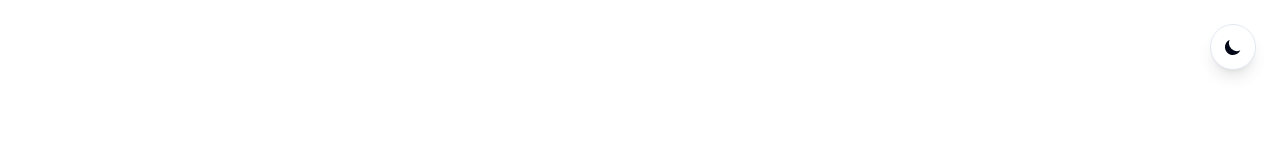
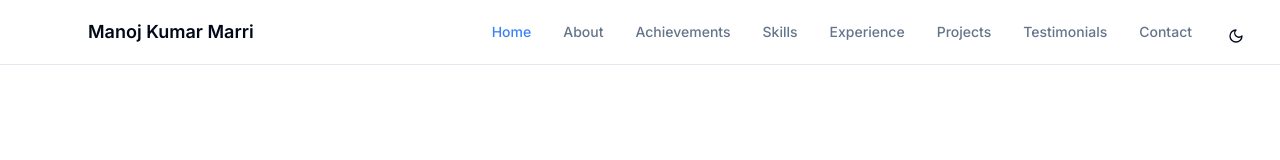
Before and after one commit to marri26/manoj-marri-portfolio-site, a React (Vite) app: page / in a window 1280 px wide. Shown: the top 160 px of the page. Built offline with nearby package versions, Linux system fonts and the light colour scheme.

Commit message:
Add sticky navbar for section navigation
Implement a sticky navbar at the top of the website that allows users to scroll to different sections. The navbar should remain accessible at any scroll depth.

```diff
--- a/src/components/DarkModeToggle.tsx
+++ b/src/components/DarkModeToggle.tsx
@@ -1,48 +1,39 @@
 
-import { useState, useEffect } from 'react';
+import { Moon, Sun } from "lucide-react";
+import { Button } from "@/components/ui/button";
+import { useEffect, useState } from "react";
 
 const DarkModeToggle = () => {
   const [isDark, setIsDark] = useState(false);
 
   useEffect(() => {
-    const savedTheme = localStorage.getItem('theme');
-    const prefersDark = window.matchMedia('(prefers-color-scheme: dark)').matches;
-
-    if (savedTheme === 'dark' || (!savedTheme && prefersDark)) {
-      setIsDark(true);
-      document.documentElement.classList.add('dark');
-    }
+    const saved = localStorage.getItem('theme');
+    const isDarkMode = saved === 'dark' || (!saved && window.matchMedia('(prefers-color-scheme: dark)').matches);
+    setIsDark(isDarkMode);
+    document.documentElement.classList.toggle('dark', isDarkMode);
   }, []);
 
-  const toggleDarkMode = () => {
+  const toggleTheme = () => {
     const newTheme = !isDark;
     setIsDark(newTheme);
-
-    if (newTheme) {
-      document.documentElement.classList.add('dark');
-      localStorage.setItem('theme', 'dark');
-    } else {
-      document.documentElement.classList.remove('dark');
-      localStorage.setItem('theme', 'light');
-    }
+    document.documentElement.classList.toggle('dark', newTheme);
+    localStorage.setItem('theme', newTheme ? 'dark' : 'light');
   };
 
   return (
-    <button
-      onClick={toggleDarkMode}
-      className="fixed top-6 right-6 z-50 p-3 rounded-full bg-card border shadow-lg hover:scale-110 transition-all duration-200"
-      aria-label="Toggle dark mode"
+    <Button
+      variant="ghost"
+      size="icon"
+      onClick={toggleTheme}
+      className="fixed top-4 right-6 z-50 md:top-4 md:right-6"
+      aria-label="Toggle theme"
     >
       {isDark ? (
-        <svg className="w-5 h-5" fill="currentColor" viewBox="0 0 20 20">
-          <path fillRule="evenodd" d="M10 2a1 1 0 011 1v1a1 1 0 11-2 0V3a1 1 0 011-1zm4 8a4 4 0 11-8 0 4 4 0 018 0zm-.464 4.95l.707.707a1 1 0 001.414-1.414l-.707-.707a1 1 0 00-1.414 1.414zm2.12-10.607a1 1 0 010 1.414l-.706.707a1 1 0 11-1.414-1.414l.707-.707a1 1 0 011.414 0zM17 11a1 1 0 100-2h-1a1 1 0 100 2h1zm-7 4a1 1 0 011 1v1a1 1 0 11-2 0v-1a1 1 0 011-1zM5.05 6.464A1 1 0 106.465 5.05l-.708-.707a1 1 0 00-1.414 1.414l.707.707zm1.414 8.486l-.707.707a1 1 0 01-1.414-1.414l.707-.707a1 1 0 011.414 1.414zM4 11a1 1 0 100-2H3a1 1 0 000 2h1z" clipRule="evenodd" />
-        </svg>
+        <Sun className="h-5 w-5" />
       ) : (
-        <svg className="w-5 h-5" fill="currentColor" viewBox="0 0 20 20">
-          <path d="M17.293 13.293A8 8 0 016.707 2.707a8.001 8.001 0 1010.586 10.586z" />
-        </svg>
+        <Moon className="h-5 w-5" />
       )}
-    </button>
+    </Button>
   );
 };
 
--- a/src/components/HeroSection.tsx
+++ b/src/components/HeroSection.tsx
@@ -1,10 +1,9 @@
-
 import { Button } from "@/components/ui/button";
 import { Download, Linkedin } from "lucide-react";
 
 const HeroSection = () => {
   return (
-    <section className="min-h-screen flex items-center justify-center px-6 py-20">
+    <section className="min-h-screen flex items-center px-6 pt-16" id="hero">
       <div className="max-w-6xl mx-auto grid grid-cols-1 lg:grid-cols-2 gap-12 items-center">
         <div className="space-y-6 animate-fade-in">
           <div className="space-y-2">
--- /dev/null
+++ b/src/components/Navigation.tsx
@@ -0,0 +1,110 @@
+
+import { useState, useEffect } from 'react';
+import { Menu, X } from 'lucide-react';
+
+const Navigation = () => {
+  const [isOpen, setIsOpen] = useState(false);
+  const [activeSection, setActiveSection] = useState('hero');
+
+  const navItems = [
+    { id: 'hero', label: 'Home' },
+    { id: 'about', label: 'About' },
+    { id: 'achievements', label: 'Achievements' },
+    { id: 'skills', label: 'Skills' },
+    { id: 'experience', label: 'Experience' },
+    { id: 'projects', label: 'Projects' },
+    { id: 'testimonials', label: 'Testimonials' },
+    { id: 'contact', label: 'Contact' }
+  ];
+
+  useEffect(() => {
+    const handleScroll = () => {
+      const sections = navItems.map(item => document.getElementById(item.id));
+      const scrollPos = window.scrollY + 100;
+
+      for (let i = sections.length - 1; i >= 0; i--) {
+        const section = sections[i];
+        if (section && section.offsetTop <= scrollPos) {
+          setActiveSection(navItems[i].id);
+          break;
+        }
+      }
+    };
+
+    window.addEventListener('scroll', handleScroll);
+    return () => window.removeEventListener('scroll', handleScroll);
+  }, []);
+
+  const scrollToSection = (sectionId: string) => {
+    const element = document.getElementById(sectionId);
+    if (element) {
+      element.scrollIntoView({ behavior: 'smooth' });
+    }
+    setIsOpen(false);
+  };
+
+  return (
+    <nav className="fixed top-0 left-0 right-0 z-50 bg-background/80 backdrop-blur-md border-b border-border">
+      <div className="max-w-6xl mx-auto px-6">
+        <div className="flex items-center justify-between h-16">
+          {/* Logo */}
+          <div
+            className="font-semibold text-lg cursor-pointer hover:text-primary transition-colors"
+            onClick={() => scrollToSection('hero')}
+          >
+            Manoj Kumar Marri
+          </div>
+
+          {/* Desktop Navigation */}
+          <div className="hidden md:flex items-center space-x-8">
+            {navItems.map((item) => (
+              <button
+                key={item.id}
+                onClick={() => scrollToSection(item.id)}
+                className={`text-sm font-medium transition-colors hover:text-primary ${
+                  activeSection === item.id
+                    ? 'text-primary'
+                    : 'text-muted-foreground'
+                }`}
+              >
+                {item.label}
+              </button>
+            ))}
+          </div>
+
+          {/* Mobile Menu Button */}
+          <button
+            className="md:hidden p-2"
+            onClick={() => setIsOpen(!isOpen)}
+            aria-label="Toggle menu"
+          >
+            {isOpen ? <X className="w-5 h-5" /> : <Menu className="w-5 h-5" />}
+          </button>
+        </div>
+
+        {/* Mobile Navigation */}
+        {isOpen && (
+          <div className="md:hidden py-4 border-t border-border">
+            <div className="flex flex-col space-y-3">
+              {navItems.map((item) => (
+                <button
+                  key={item.id}
+                  onClick={() => scrollToSection(item.id)}
+                  className={`text-left px-2 py-1 text-sm font-medium transition-colors hover:text-primary ${
+                    activeSection === item.id
+                      ? 'text-primary'
+                      : 'text-muted-foreground'
+                  }`}
+                >
+                  {item.label}
+                </button>
+              ))}
+            </div>
+          </div>
+        )}
+      </div>
+    </nav>
+  );
+};
+
+export default Navigation;
--- a/src/pages/Index.tsx
+++ b/src/pages/Index.tsx
@@ -1,5 +1,6 @@
 
 import { useEffect } from 'react';
+import Navigation from '@/components/Navigation';
 import DarkModeToggle from '@/components/DarkModeToggle';
 import HeroSection from '@/components/HeroSection';
 import AboutSection from '@/components/AboutSection';
@@ -36,6 +37,7 @@ const Index = () => {
 
   return (
     <div className="min-h-screen bg-background">
+      <Navigation />
       <DarkModeToggle />
       <HeroSection />
       <AboutSection />
```
